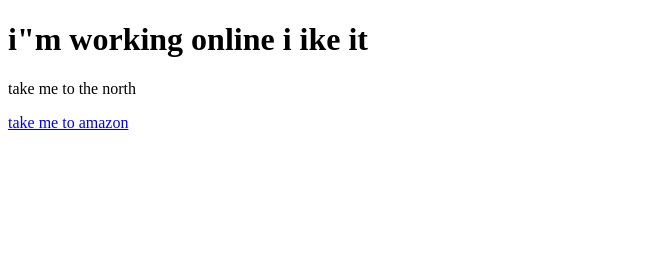
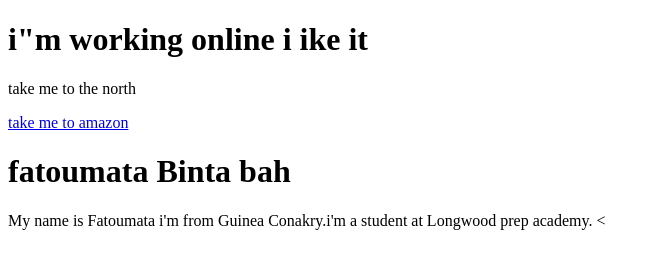
Before and after one commit to Fatoumatab8274/KnowingGummyDecimal, a plain HTML site: page index.html in a window 1280 px wide. Shown: the whole page, without its empty margins (0-660 px from the left). Drawn offline with Linux system fonts and the light colour scheme.

Commit message:
I created  a image with a link

```diff
--- a/index.html
+++ b/index.html
@@ -11,5 +11,9 @@
 <body>
 
   <h1>i"m working online i ike it </h1>
- <p> take me to the north </p>
-  <a href="https://www.amazon.com" >take me to amazon </a>
+  <p> take me to the north </p>
+  <a href="https://www.amazon.com">take me to amazon </a>
+  <h1> fatoumata Binta bah</h1>
+  <p> My name is Fatoumata i'm from Guinea Conakry.i'm a student at Longwood prep academy.</<p>
+   <<imghttps:// https://images.app.goo.gl/BpBboMJabZSCSgbf7 />
+     <hmtl>
```
